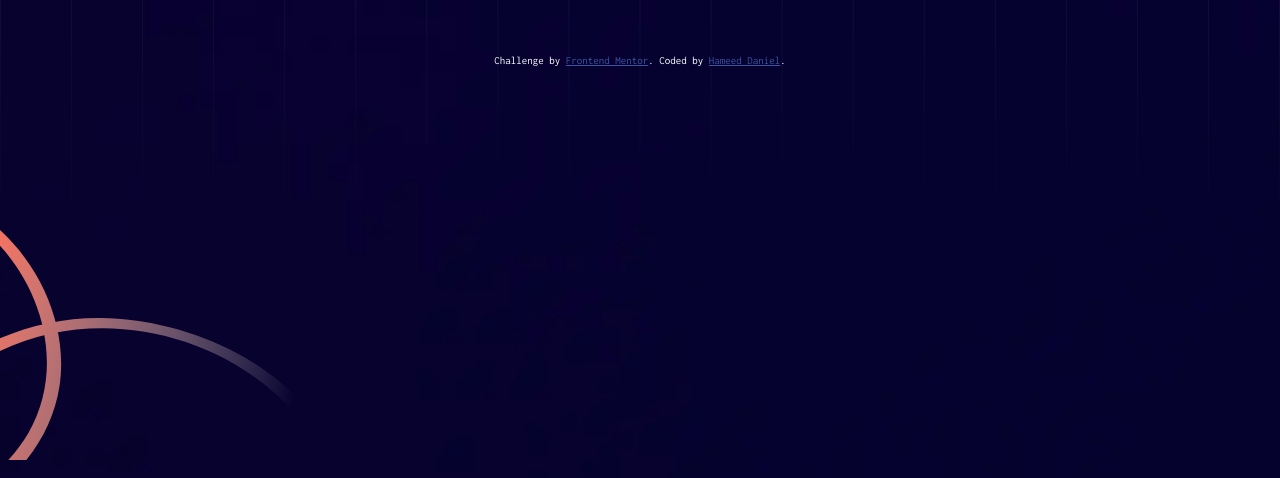
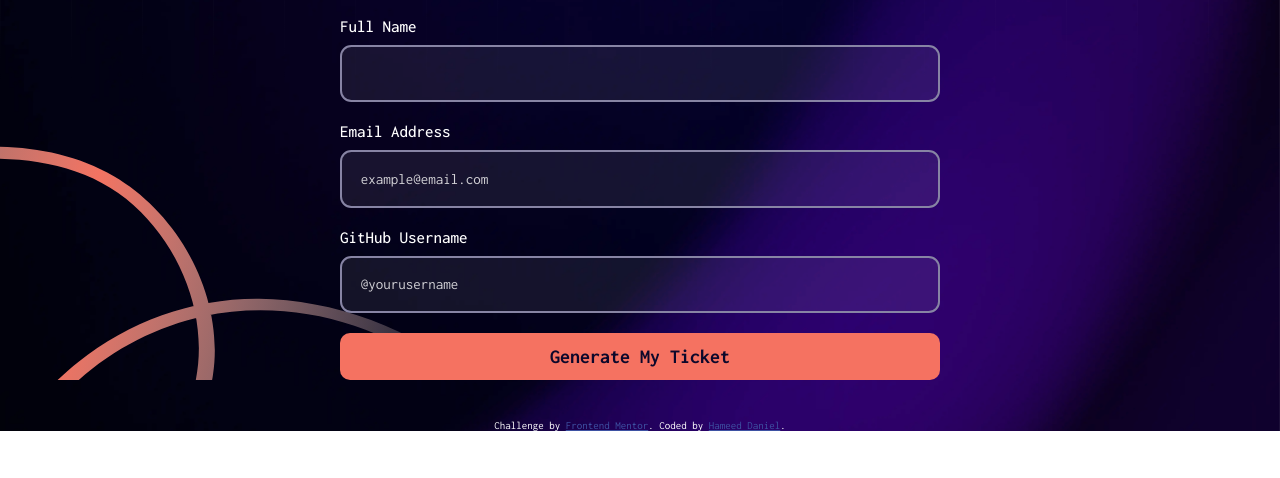
Before and after one commit to HDanielO/conference-ticket-generator, a plain HTML site: page index.html in a window 1280 px wide. Shown: the part 420-898 px from the top of the page. After the commit the page ends 851 px from the top, so only its background shows below. Drawn offline with Linux system fonts and the light colour scheme.

Commit message:
added media queries for tablet and desktop screen size responsiveness

```diff
--- a/index.html
+++ b/index.html
@@ -44,7 +44,7 @@
 
   <img src="./assets/images/pattern-circle.svg" alt="bg-circle" id="bg-circle">
 
-  <main class="displayNone">
+  <main class="">
 
     <!-- Form descriptions -->
 
@@ -129,7 +129,7 @@
 
   <!-- Generated tickets starts -->
 
-  <section class="ticket-section">
+  <section class="ticket-section displayNone">
 
 
     <div class="ticket-description">
@@ -175,6 +175,9 @@
   <img src="./assets/images/pattern-squiggly-line-bottom-mobile-tablet.svg" alt="bg-squiggly-bottom-mobile"
     id="bg-squiggly-bottom-mobile">
 
+  <img src="./assets/images/pattern-squiggly-line-bottom-desktop.svg" alt="bg-squiggly-bottom-mobile"
+    id="bg-squiggly-bottom-desktop">
+
 
   <div class="attribution">
     Challenge by <a href="https://www.frontendmentor.io?ref=challenge">Frontend Mentor</a>.
--- a/script.js
+++ b/script.js
@@ -111,3 +111,8 @@ const changeUpload = () => {
 //6. And you can access the item by .files[0] since it's the first and only file that is stored in the array except you specify multiple attribute in the input(file) element.
 //7. Also learnt that to reset the value of tht input(file), you have to set t=its value to "" (input.value = ""), instead of resetting the .files array to [] an empty array.
 //8. also learnt about .preventDefault() method, a method that prevents the default behavior of an event from happening, so i used it to prevents a form doing the default setting of submitting, when the submit event is activated.
+
+// DIFFICULTY FACED:
+// 1. preventing the form from submitting and still being able to validate the user input.
+//2 Styling: styling continually to be a challenge(functionality is so sweet to code)
+//3. Responsiveness of the ticket-card: This should be under styling but I just had to point it out because of the tough time it gave(I had to write numerous media queries for just one property😭)
--- a/style.css
+++ b/style.css
@@ -271,6 +271,10 @@ button {
   bottom: -10%;
 }
 
+#bg-squiggly-bottom-desktop {
+  display: none;
+}
+
 .displayNone {
   display: none;
 }
@@ -397,6 +401,117 @@ button {
   color: var(--neutral-300);
 }
 
-/* TABLET SCREEN SIZE */
+/* TABLET SCREEN SIZES */
+
+/* WARNING : TOO MANY MEDIA QUERIES INCOMING 😭(sorry) */
+
+@media only screen and (min-width: 450px) {
+  main,
+  .ticket-section {
+    max-width: 80vw;
+    margin: 0 auto;
+  }
+}
+@media only screen and (min-width: 540px) {
+  main,
+  .ticket-section {
+    max-width: 70vw;
+    margin: 0 auto;
+  }
+}
+
+@media only screen and (min-width: 600px) {
+  body {
+    background-image: url("./assets/images/background-tablet.png");
+  }
+
+  main,
+  .ticket-section {
+    max-width: 65vw;
+    margin: 0 auto;
+  }
+}
+@media only screen and (min-width: 650px) {
+  main,
+  .ticket-section {
+    max-width: 60vw;
+    margin: 0 auto;
+  }
+}
+@media only screen and (min-width: 700px) {
+  main,
+  .ticket-section {
+    max-width: 56vw;
+    margin: 0 auto;
+  }
+}
+
+@media only screen and (min-width: 750px) {
+  main,
+  .ticket-section {
+    max-width: 53vw;
+    margin: 0 auto;
+  }
+}
+
+@media only screen and (min-width: 800px) {
+  main,
+  .ticket-section {
+    max-width: 50vw;
+    margin: 0 auto;
+  }
+}
+
+@media only screen and (min-width: 850px) {
+  main,
+  .ticket-section {
+    max-width: 50vw;
+    margin: 0 auto;
+  }
+  .ticket-card-layout {
+    max-width: 75%;
+  }
+}
 
 /* DESKTOP SCREEN SIZE */
+
+@media only screen and (min-width: 900px) {
+  body {
+    background-image: url("./assets/images/background-desktop.png");
+  }
+
+  main,
+  .ticket-section {
+    max-width: 50vw;
+    margin: 0 auto;
+  }
+
+  .ticket-card-layout {
+    max-width: 75%;
+  }
+
+  #bg-lines {
+    z-index: -1;
+    position: absolute;
+    max-width: 100%;
+    top: -20%;
+    min-height: 50%;
+  }
+  #bg-squiggly-bottom-mobile {
+    display: none;
+  }
+
+  #bg-squiggly-bottom-desktop {
+    display: block;
+    z-index: -2;
+    max-height: 12em;
+    position: fixed;
+    bottom: 0%;
+  }
+}
+
+@media only screen and (min-width: 1000px) {
+  .ticket-card-layout {
+    max-width: 55%;
+  }
+}
```
